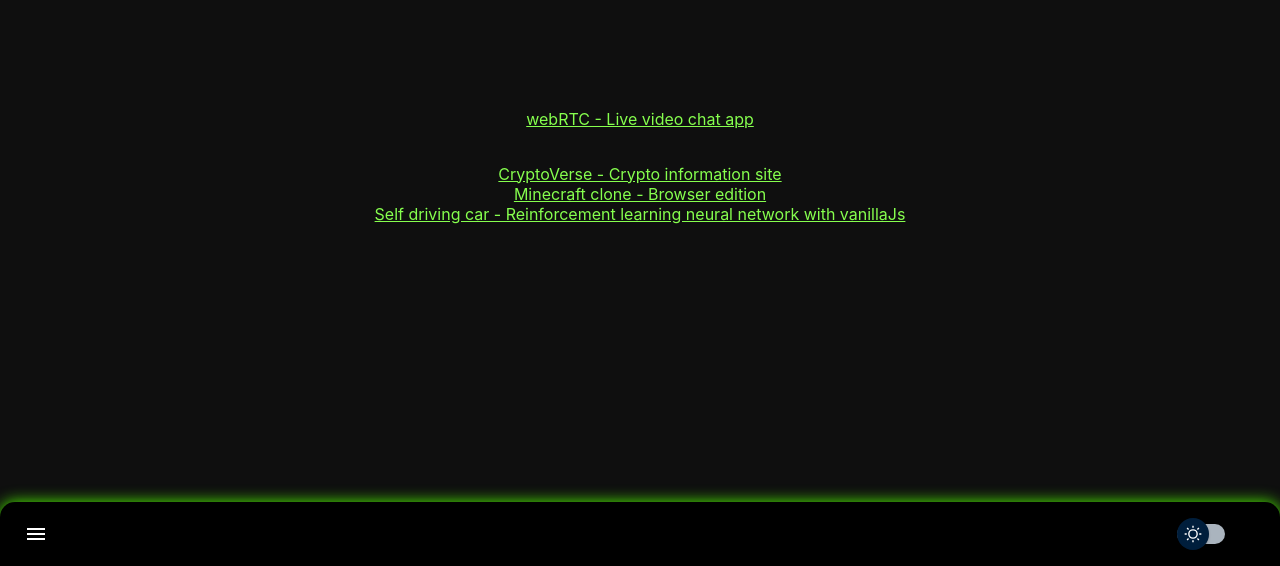
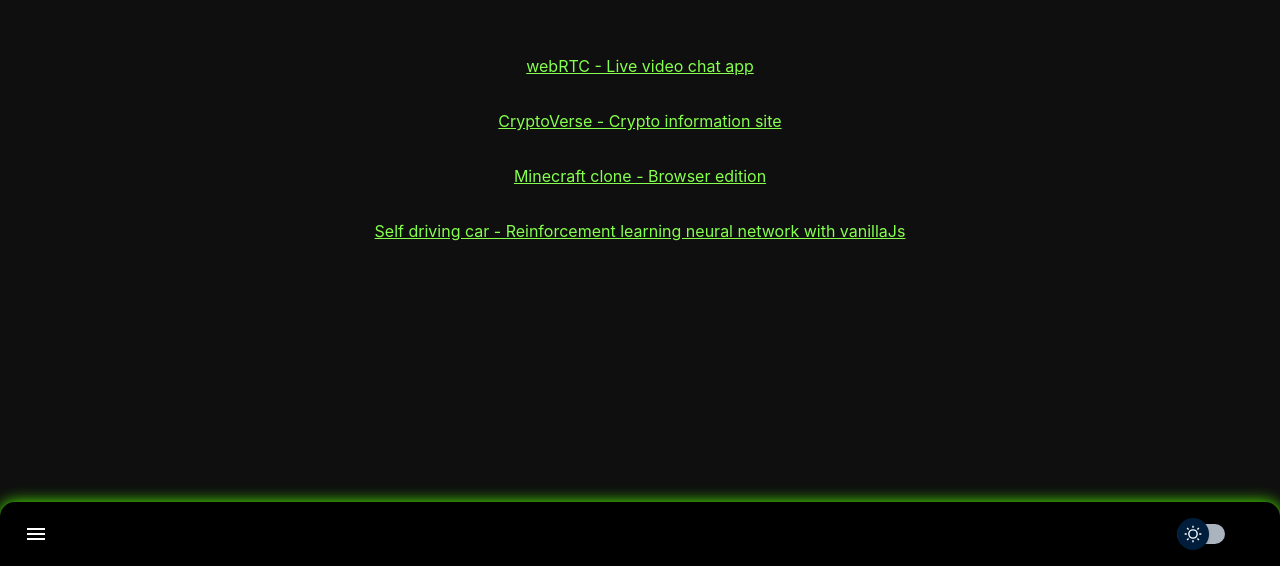
Before and after one commit to dtellz/d-t.com, a React (Create React App) app: page /projects in a window 1280 px wide. Shown: the part 234-800 px from the top of the page. Built offline with nearby package versions, Linux system fonts and the light colour scheme.

Commit message:
separate links

```diff
--- a/src/pages/projects/index.jsx
+++ b/src/pages/projects/index.jsx
@@ -10,9 +10,9 @@
         <div className={darkMode ? 'about__container container-dark' : 'about__container container-light'}>
 
             <a style={{ paddingBottom: '35px' }} className={darkMode ? 'App-link' : 'App-link light'} href='https://stream-me-up.netlify.app'>webRTC - Live video chat app</a>
-            <a className={darkMode ? 'App-link' : 'App-link light'} href='https://versecrypto.netlify.app'>CryptoVerse - Crypto information site</a>
-            <a className={darkMode ? 'App-link' : 'App-link light'} href='https://minecraft-be.netlify.app'>Minecraft clone - Browser edition</a>
-            <a className={darkMode ? 'App-link' : 'App-link light'} href='https://dtellz.github.io/self-driving-car/'>Self driving car - Reinforcement learning neural network with vanillaJs</a>
+            <a style={{ paddingBottom: '35px' }} className={darkMode ? 'App-link' : 'App-link light'} href='https://versecrypto.netlify.app'>CryptoVerse - Crypto information site</a>
+            <a style={{ paddingBottom: '35px' }} className={darkMode ? 'App-link' : 'App-link light'} href='https://minecraft-be.netlify.app'>Minecraft clone - Browser edition</a>
+            <a style={{ paddingBottom: '35px' }} className={darkMode ? 'App-link' : 'App-link light'} href='https://dtellz.github.io/self-driving-car/'>Self driving car - Reinforcement learning neural network with vanillaJs</a>
 
         </div>
     )
```
